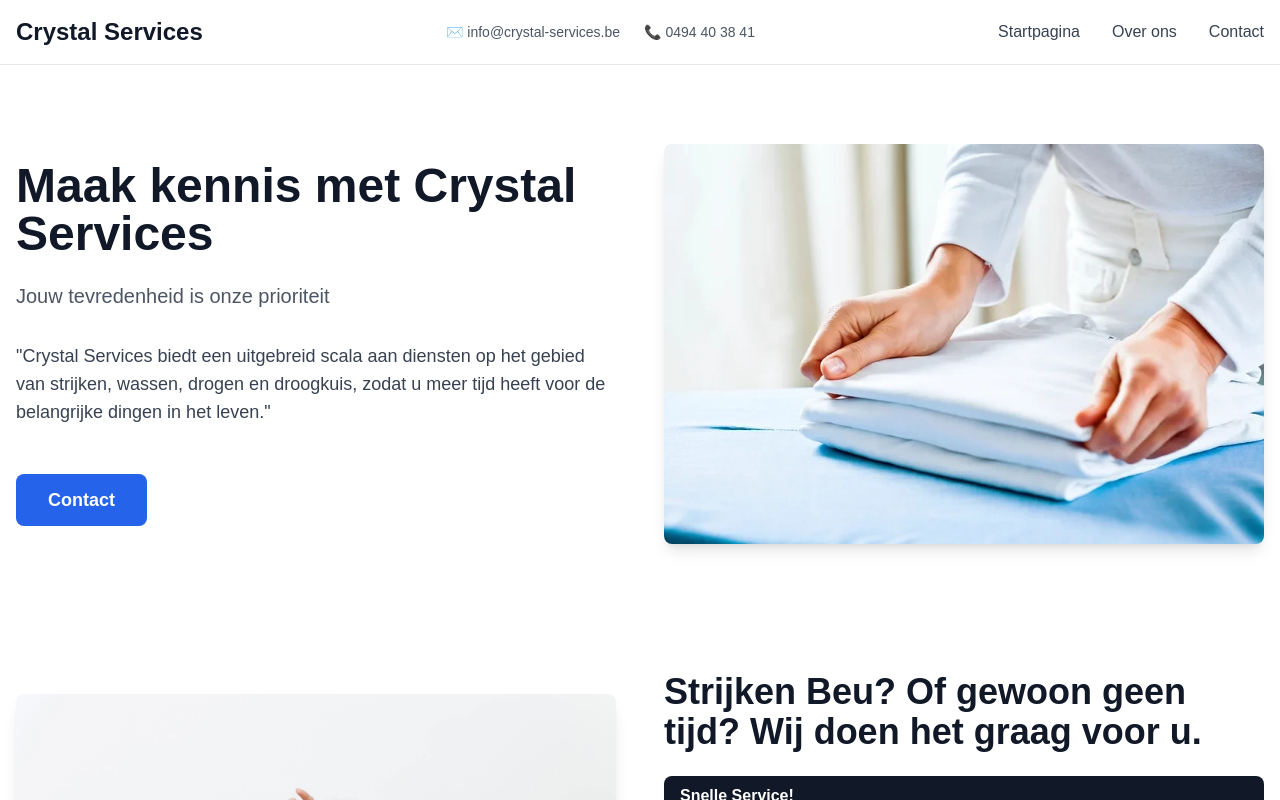
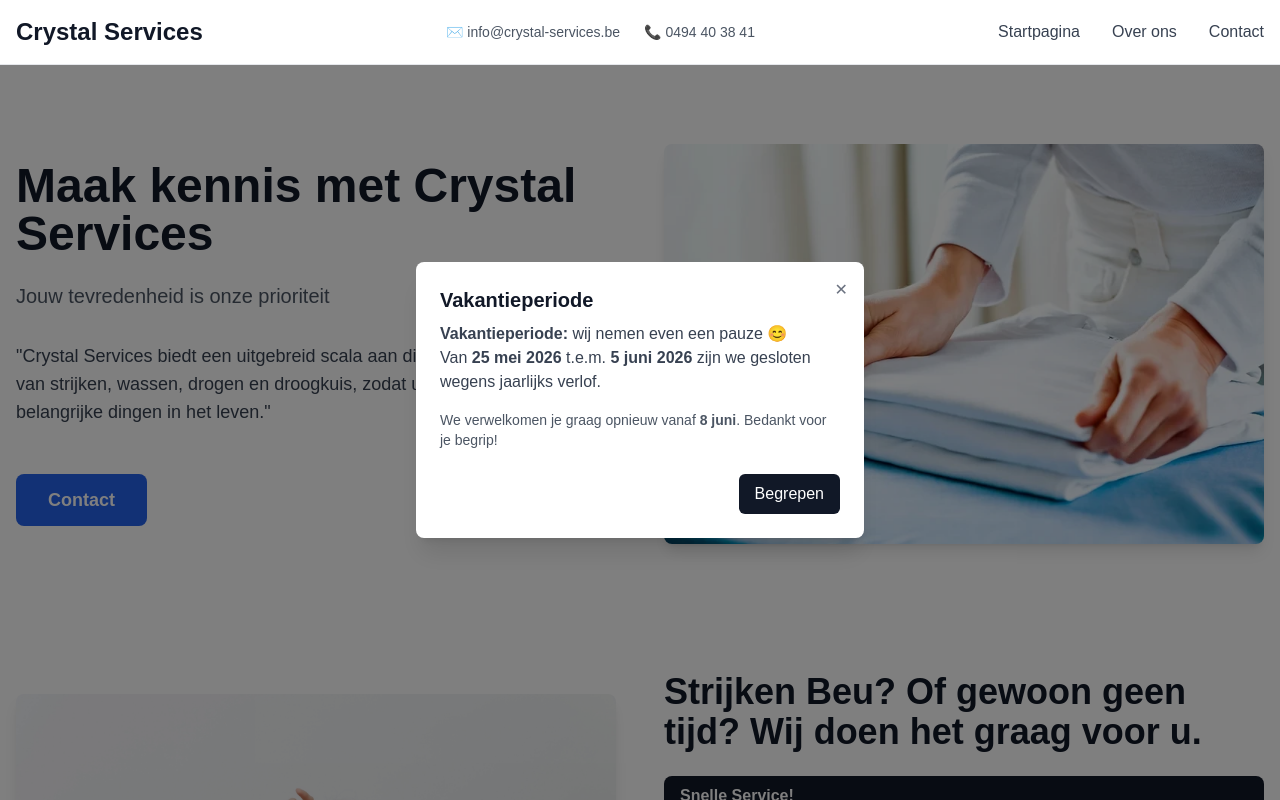
Before and after one commit to Artjom03/CrystalServices, a Next.js app: page / in a window 1280 px wide. Shown: the top 800 px of the page. Built offline with nearby package versions, Linux system fonts and the light colour scheme.

Commit message:
Update closure notice and map warning

```diff
--- a/src/components/ClosedNotice.tsx
+++ b/src/components/ClosedNotice.tsx
@@ -3,11 +3,9 @@
 import { useEffect, useMemo, useState } from "react";
 
 // Shows a dismissible popup if we're within the closed period.
-// Period: inclusive 29 Sep 2025 through 8 Oct 2025 (Europe/Brussels)
-// Persists dismissal in localStorage for this season.
+// Period: inclusive 25 May 2026 through 5 Jun 2026 (Europe/Brussels).
 export default function ClosedNotice() {
   const [visible, setVisible] = useState(false);
-  // Always show on refresh during the period (no persistence)
 
   // Compute if now is within the closed window, using Europe/Brussels timezone.
   const { phase, isWithinAnyPeriod } = useMemo(() => {
@@ -29,9 +27,9 @@ export default function ClosedNotice() {
       };
 
       const todayYMD = toYMD(new Date());
-      const preStartYMD = toYMD(new Date(Date.UTC(2025, 8, 21))); // 21 Sep 2025
-      const closedStartYMD = toYMD(new Date(Date.UTC(2025, 8, 29))); // 29 Sep 2025
-      const closedEndYMD = toYMD(new Date(Date.UTC(2025, 9, 8))); // 8 Oct 2025
+      const preStartYMD = toYMD(new Date(Date.UTC(2026, 4, 18))); // 18 May 2026
+      const closedStartYMD = toYMD(new Date(Date.UTC(2026, 4, 25))); // 25 May 2026
+      const closedEndYMD = toYMD(new Date(Date.UTC(2026, 5, 5))); // 5 Jun 2026
 
       const inPre = todayYMD >= preStartYMD && todayYMD < closedStartYMD;
       const inClosed = todayYMD >= closedStartYMD && todayYMD <= closedEndYMD;
@@ -39,9 +37,9 @@ export default function ClosedNotice() {
     } catch (_) {
       // Fallback: simple UTC compare
       const now = new Date();
-      const preStart = new Date(Date.UTC(2025, 8, 21, 0, 0, 0));
-      const closedStart = new Date(Date.UTC(2025, 8, 29, 0, 0, 0));
-      const closedEnd = new Date(Date.UTC(2025, 9, 8, 23, 59, 59));
+      const preStart = new Date(Date.UTC(2026, 4, 18, 0, 0, 0));
+      const closedStart = new Date(Date.UTC(2026, 4, 25, 0, 0, 0));
+      const closedEnd = new Date(Date.UTC(2026, 5, 5, 23, 59, 59));
       const inPre = now >= preStart && now < closedStart;
       const inClosed = now >= closedStart && now <= closedEnd;
       return { phase: inClosed ? "closed" as const : inPre ? "pre" as const : null, isWithinAnyPeriod: inPre || inClosed };
@@ -51,22 +49,9 @@ export default function ClosedNotice() {
   useEffect(() => {
     if (typeof window === "undefined") return;
 
-    // Allow forcing the popup for testing with ?closedTest=1 or ?forceClosedNotice
-    const params = new URLSearchParams(window.location.search);
-    const forced = params.get("closedTest") === "1" || params.has("forceClosedNotice");
-    if (forced) {
-      setVisible(true);
-      return;
-    }
-
-    if (!isWithinAnyPeriod || !phase) {
-      setVisible(false);
-      return;
-    }
-
-    // Show every time during the period
+    // Show the closure notice on load so the message is immediately visible.
     setVisible(true);
-  }, [isWithinAnyPeriod, phase]);
+  }, []);
 
   if (!visible) return null;
 
@@ -75,7 +60,7 @@ export default function ClosedNotice() {
     setVisible(false);
   };
 
-  const title = phase === "closed" ? "Tijdelijk gesloten" : "Binnenkort tijdelijk gesloten";
+  const title = phase === "closed" ? "Tijdelijk gesloten" : "Vakantieperiode";
 
   return (
     <div className="fixed inset-0 z-50 flex items-center justify-center">
@@ -94,19 +79,21 @@ export default function ClosedNotice() {
         {phase === "closed" ? (
           <>
             <p className="mb-4 text-gray-700">
-              We zijn gesloten van <strong>29 september</strong> t/m <strong>8 oktober</strong>.
+              <strong>Vakantieperiode:</strong> wij nemen even een pauze 😊<br />
+              Van <strong>25 mei 2026</strong> t.e.m. <strong>5 juni 2026</strong> zijn we gesloten wegens jaarlijks verlof.
             </p>
             <p className="mb-6 text-sm text-gray-600">
-              Bedankt voor uw begrip. We helpen u graag weer vanaf <strong>9 oktober</strong>.
+              We verwelkomen je graag opnieuw vanaf <strong>8 juni</strong>. Bedankt voor je begrip!
             </p>
           </>
         ) : (
           <>
             <p className="mb-4 text-gray-700">
-              We zijn <strong>binnenkort tijdelijk gesloten</strong>: van <strong>29 september</strong> t/m <strong>8 oktober</strong>.
+              <strong>Vakantieperiode:</strong> wij nemen even een pauze 😊<br />
+              Van <strong>25 mei 2026</strong> t.e.m. <strong>5 juni 2026</strong> zijn we gesloten wegens jaarlijks verlof.
             </p>
             <p className="mb-6 text-sm text-gray-600">
-              Plan uw bezoek bij voorkeur <strong>voor 29 september</strong> of <strong>na 8 oktober</strong>.
+              We verwelkomen je graag opnieuw vanaf <strong>8 juni</strong>. Bedankt voor je begrip!
             </p>
           </>
         )}
--- a/src/components/InteractiveMap.tsx
+++ b/src/components/InteractiveMap.tsx
@@ -3,6 +3,13 @@
 export default function InteractiveMap() {
   return (
     <div className="w-full">
+      <div className="mb-4 rounded-lg border border-amber-200 bg-amber-50 p-4 text-amber-900 shadow-sm">
+        <p className="font-semibold">Let op</p>
+        <p className="mt-1 text-sm leading-6">
+          Er is momenteel een fout in Google Maps waardoor je naar een verkeerde locatie wordt geleid. We raden aan om een andere navigatie-app te gebruiken, zoals Waze, om ons correct te bereiken.
+        </p>
+      </div>
+
       <div className="w-full h-96 rounded-lg shadow-md overflow-hidden">
         <iframe
           src="https://www.google.com/maps/embed?pb=!1m18!1m12!1m3!1d2499.123456789!2d4.4025!3d51.2194!2m3!1f0!2f0!3f0!3m2!1i1024!2i768!4f13.1!3m3!1m2!1s0x47c3f6f2f2f2f2f2%3A0x123456789!2sLodewijk%20van%20berckenlaan%20189%2C%202140%20Borgerhout%2C%20Belgium!5e0!3m2!1snl!2sbe!4v1234567890123!5m2!1snl!2sbe"
```
